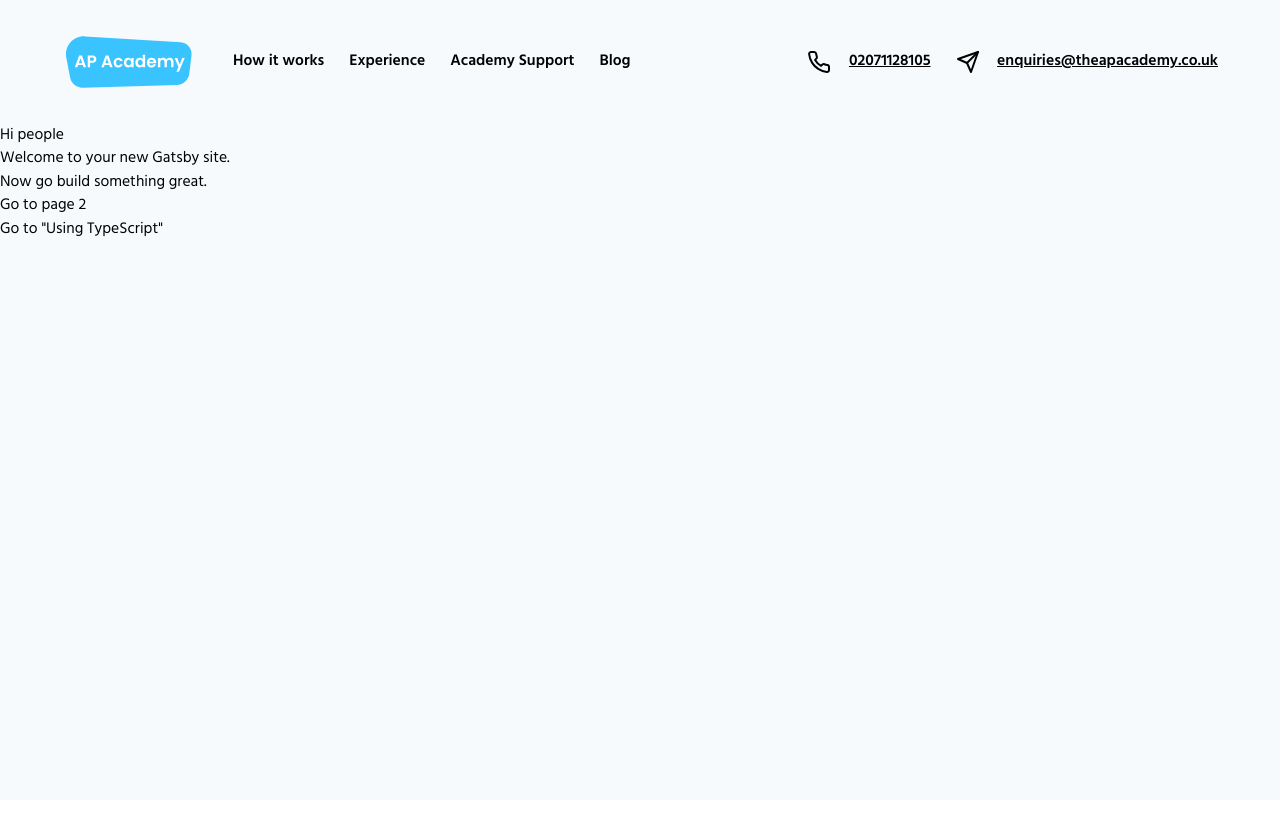
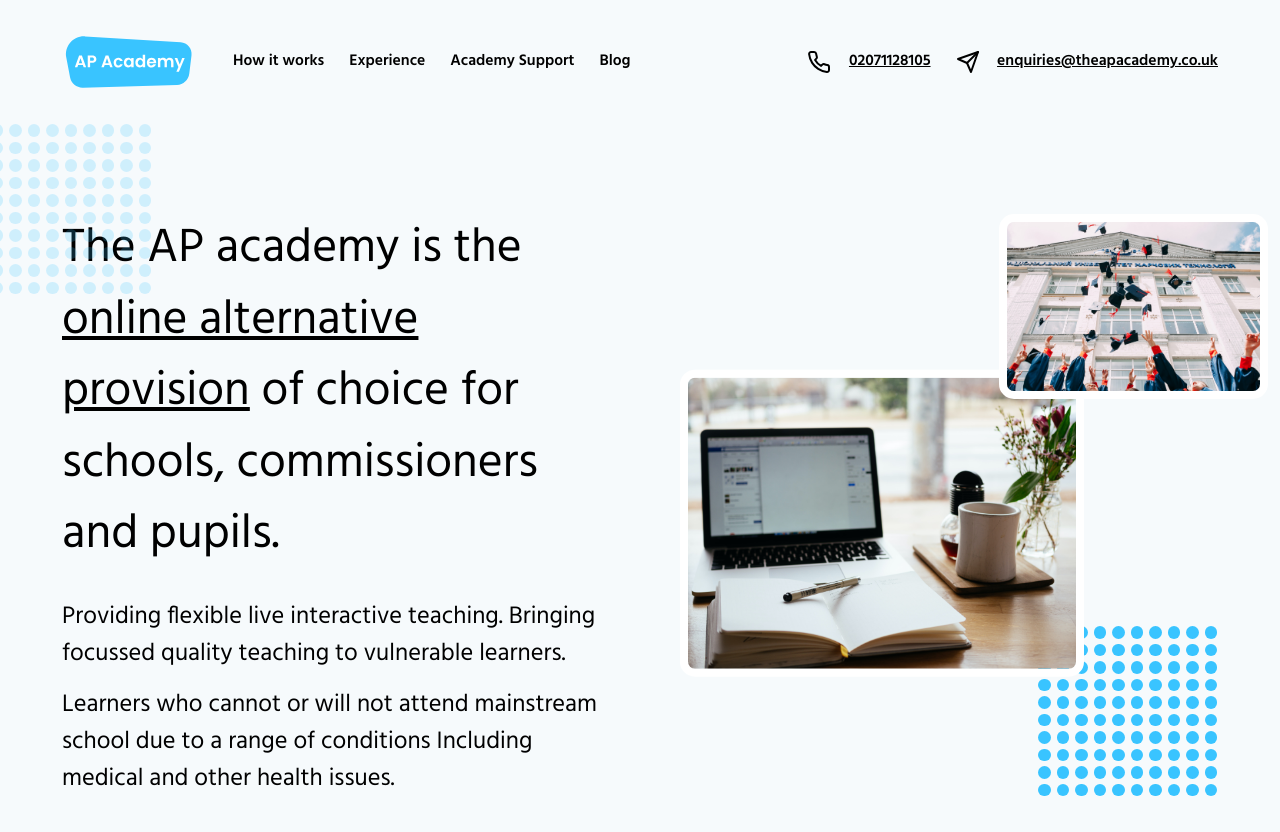
Before and after one commit to Woodbine1318/ApAcademy, a Gatsby site: page / in a window 1280 px wide. Before the commit the page ends 800 px from the top, so only its background shows below. Built offline with nearby package versions, Linux system fonts and the light colour scheme; Gatsby itself is replaced by a stand-in of ours.

Commit message:
Implement hero section

```diff
--- /dev/null
+++ b/src/components/Pattern.jsx
@@ -0,0 +1,19 @@
+import React from 'react';
+
+const Pattern = ({ size, className }) => {
+  const items = Array.from({ length: size });
+
+  console.log(items);
+
+  return (
+    <div className={`grid grid-cols-10 gap-2 justify-center items-center w-72 ${className}`}>
+      {items.map((_, i) =>
+        items.map((_, ni) => <span className="w-5 h-5 rounded-full bg-primary" key={`${i} ${ni}`} />),
+      )}
+    </div>
+  );
+};
+
+Pattern.defaultProps = { size: 10, className: '' };
+
+export default Pattern;
--- a/src/pages/index.jsx
+++ b/src/pages/index.jsx
@@ -4,18 +4,47 @@ import { StaticImage } from 'gatsby-plugin-image';
 
 import Layout from '../components/Layout';
 import SEO from '../components/SEO';
+import Pattern from '../components/Pattern';
 
 const IndexPage = () => (
   <Layout>
     <SEO title="Home" />
-    <h1>Hi people</h1>
-    <p>Welcome to your new Gatsby site.</p>
-    <p>Now go build something great.</p>
 
-    <p>
-      <Link to="/page-2/">Go to page 2</Link> <br />
-      <Link to="/using-typescript/">Go to "Using TypeScript"</Link>
-    </p>
+    <section className="grid grid-cols-1 pt-36 px-constrained overflow-visible md:pt-20 md:grid-cols-2 md:gap-x-24 md:px-constrained-md lg:pt-36 lg:gap-x-32 lg:px-constrained-lg">
+      <h1 className="relative text-xl mb-4 md:mb-20 md:col-span-2 md:text-2xl lg:mb-11 xl:col-span-1 lg:text-3xl">
+        The AP academy is the <u>online alternative provision</u> of choice for schools, commissioners and pupils.
+        <Pattern className="absolute top-0 left-0 -mt-36 -ml-36 opacity-20" />
+      </h1>
+
+      <div className="col-start-1 mb-14">
+        <p className="max-w-prose mb-4 md:text-lg md:mb-6">
+          Providing flexible live interactive teaching. Bringing focussed quality teaching to vulnerable learners.
+        </p>
+
+        <p className="max-w-prose md:text-lg">
+          Learners who cannot or will not attend mainstream school due to a range of conditions Including medical and
+          other health issues.
+        </p>
+      </div>
+
+      <div className="relative xl:row-start-1 xl:row-end-3 xl:col-start-2">
+        <Pattern className="absolute top-0 right-0 md:-right-16 xl:top-2/3 xl:right-0" />
+
+        <StaticImage
+          src="../images/computer.jpg"
+          alt=""
+          quality={100}
+          className="absolute top-16 border-8 border-white rounded-3xl w-3/4 md:z-10 md:right-12 xl:top-1/2 xl:max-w-3xl xl:transform xl:-translate-y-1/2 xl:right-1/4 xl:z-0"
+        />
+
+        <StaticImage
+          src="../images/school.jpg"
+          alt=""
+          quality={100}
+          className="absolute top-48 right-0 border-8 border-white rounded-3xl w-1/2 md:w-2/3 md:top-64 md:-right-20 xl:w-1/2 xl:top-0"
+        />
+      </div>
+    </section>
   </Layout>
 );
 
```
Also changed, not shown: src/images/computer.jpg (added), src/images/school.jpg (added).
